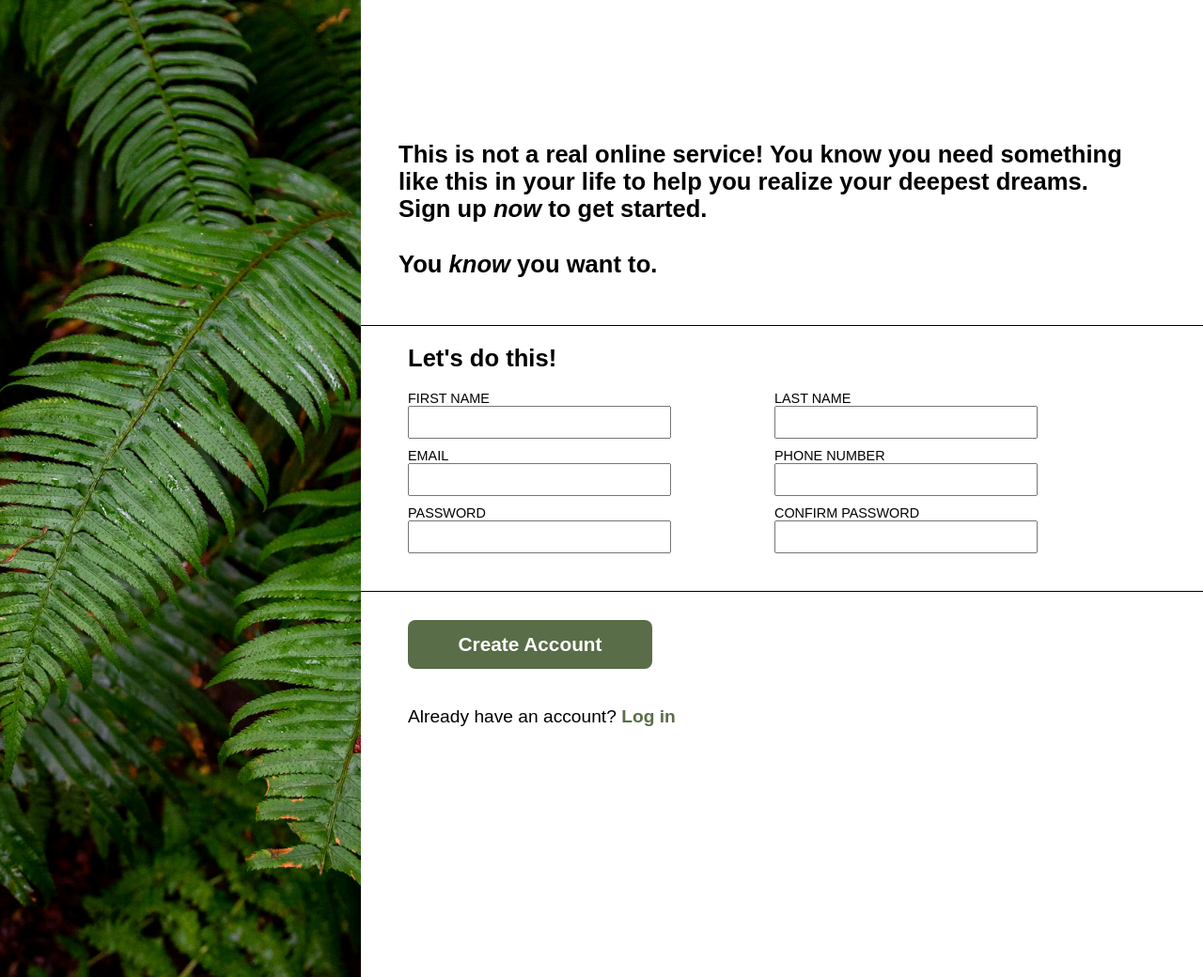
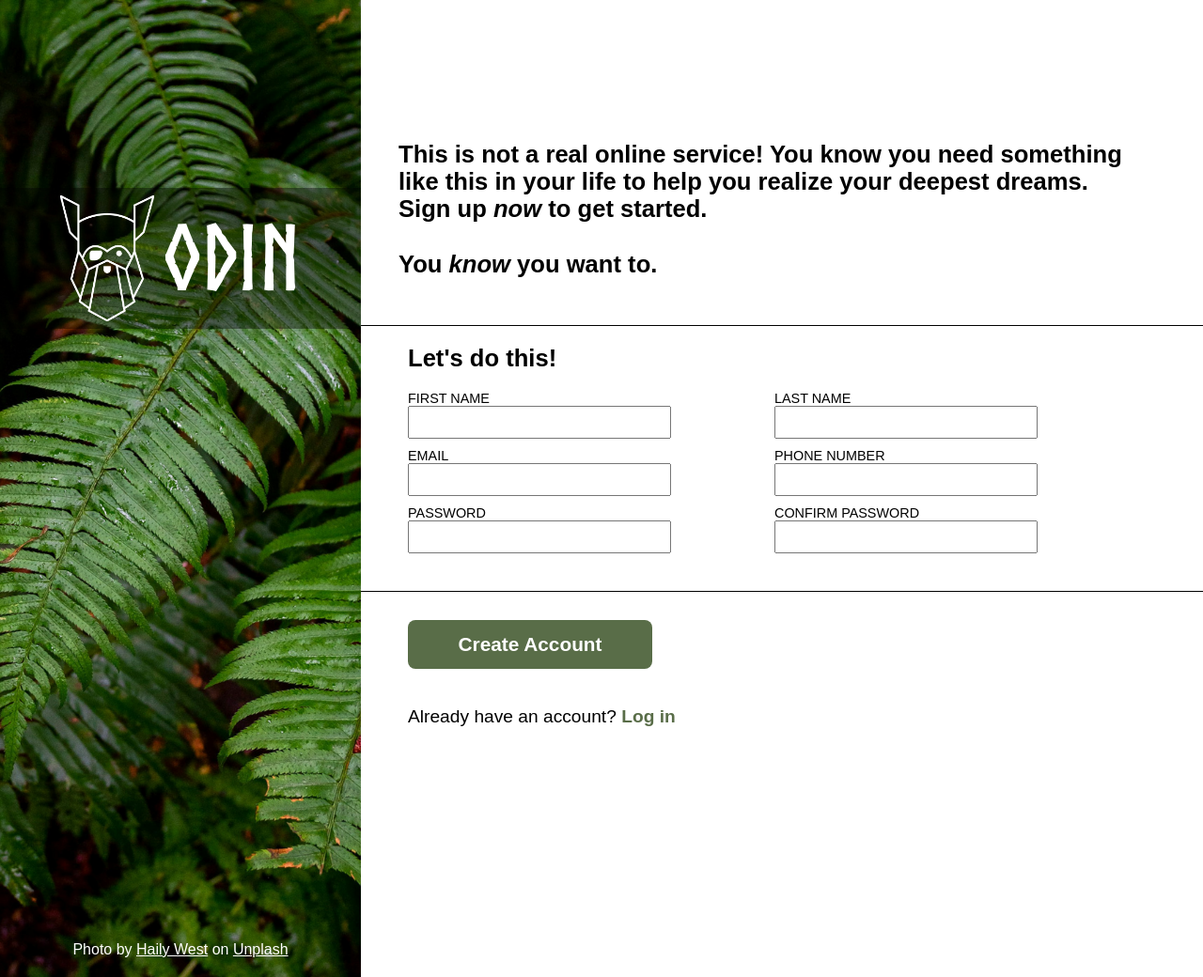
Before and after one commit to AlraxRP/sign-up-form, a plain HTML site: page index.html in a window 1280 px wide. Shown: the whole page at 94% size. Drawn offline with Linux system fonts and the light colour scheme.

Commit message:
Add style to components in left container div

```diff
--- a/css/styles.css
+++ b/css/styles.css
@@ -1,3 +1,21 @@
+@font-face {
+    font-family: 'norseregular';
+    src: url('../fonts/norse-webfont.woff2') format('woff2'),
+         url('../fonts/norse-webfont.woff') format('woff');
+    font-weight: normal;
+    font-style: normal;
+
+}
+
+@font-face {
+    font-family: 'norsebold';
+    src: url('../fonts/norsebold-webfont.woff2') format('woff2'),
+         url('../fonts/norsebold-webfont.woff') format('woff');
+    font-weight: bold;
+    font-style: normal;
+
+}
+
 *
 {
     margin: 0;
@@ -16,9 +34,56 @@ body
 .left-container
 {
     width: 30%;
+
     background-image: url("../imgs/background.jpg");
     background-size: cover;
     background-position: center;
+
+    display: flex;
+    flex-direction: column;
+    align-items: center;
+}
+
+.left-container .title-container
+{
+    display: flex;
+    flex-direction: row;
+    justify-content: center;
+    align-items: center;
+    gap: 10px;
+
+    background-color: rgb(0, 0, 0, 40%);
+    backface-visibility: 20%;
+
+    height: 150px;
+    width: 100%;
+
+    margin-top: 200px;
+}
+
+.left-container .side-image
+{
+    height: auto;
+    max-width: 100px;
+}
+
+.title-container h1
+{
+    color: white;
+    font-size: 6em;
+    font-family: "norsebold";
+}
+
+.left-container .img-credits
+{
+    color: white;
+    margin-top: auto;
+    margin-bottom: 20px;
+}
+
+.img-credits a
+{
+    color: white;
 }
 
 .right-container
--- a/index.html
+++ b/index.html
@@ -8,9 +8,11 @@
     </head>
     <body>
         <div class="left-container">
-            <div class="title-logo">
-
+            <div class="title-container">
+                <img src="imgs/odin-lined.png" alt="logo" class="side-image">
+                <h1>ODIN</h1>
             </div>
+            <p class="img-credits">Photo by <a href="">Haily West</a> on <a href="">Unplash</a></p>
         </div>
         <div class="right-container">
             <div class="description">
```
Also changed, not shown: fonts/norse-webfont.woff (added), fonts/norse-webfont.woff2 (added), fonts/norsebold-webfont.woff (added), fonts/norsebold-webfont.woff2 (added), imgs/logo.png (deleted), imgs/odin-lined.png (added).
